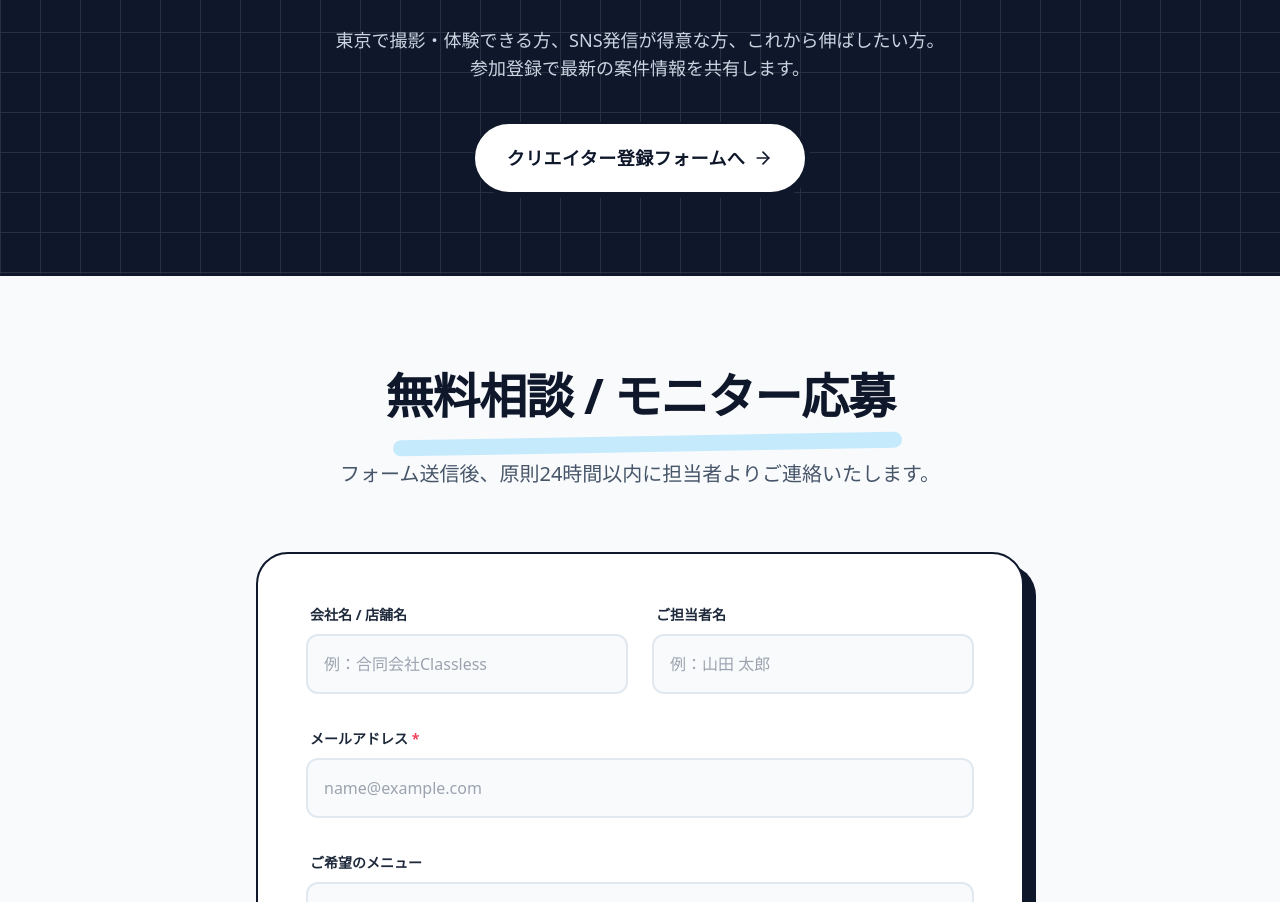
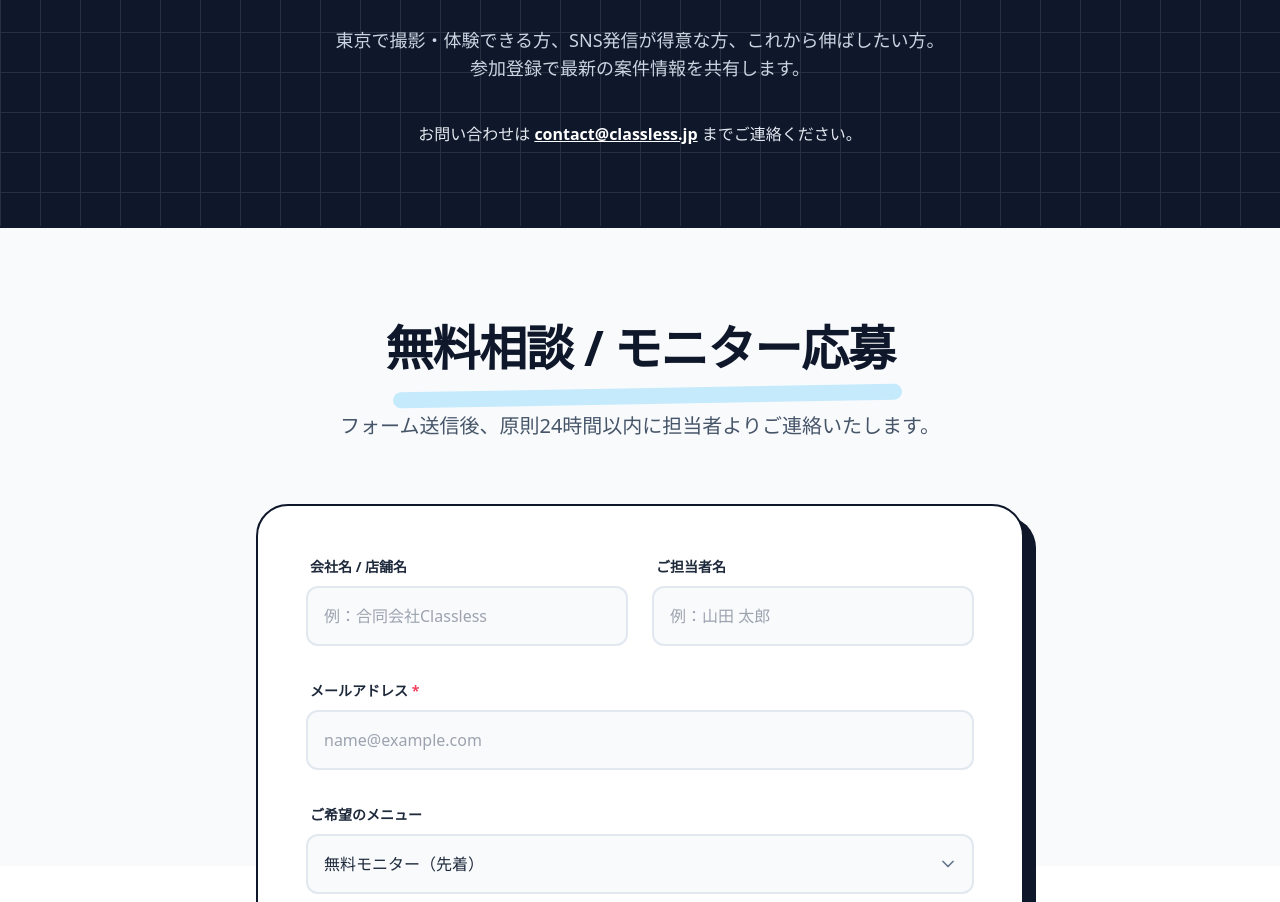
Before and after one commit to yutamaruyama137-lgtm/classless-website, a React (Vite) app: page / in a window 1280 px wide. Shown: the part 6040-6942 px from the top of the page. Built offline with nearby package versions, Linux system fonts and the light colour scheme.

Commit message:
クリエイター登録フォームボタンを削除し、contact@classless.jpへの連絡先に変更

```diff
--- a/src/App.jsx
+++ b/src/App.jsx
@@ -715,9 +715,9 @@ const LandingPage = ({ onNavigate }) => {
             東京で撮影・体験できる方、SNS発信が得意な方、これから伸ばしたい方。<br/>
             参加登録で最新の案件情報を共有します。
           </p>
-          <Button variant="secondary" className="px-10 py-5 text-lg" icon={ArrowRight}>
-            クリエイター登録フォームへ
-          </Button>
+          <p className="text-slate-200 text-base font-medium">
+            お問い合わせは <a href="mailto:contact@classless.jp" className="text-white font-bold underline hover:text-sky-400 transition-colors">contact@classless.jp</a> までご連絡ください。
+          </p>
         </div>
       </section>
 
```
